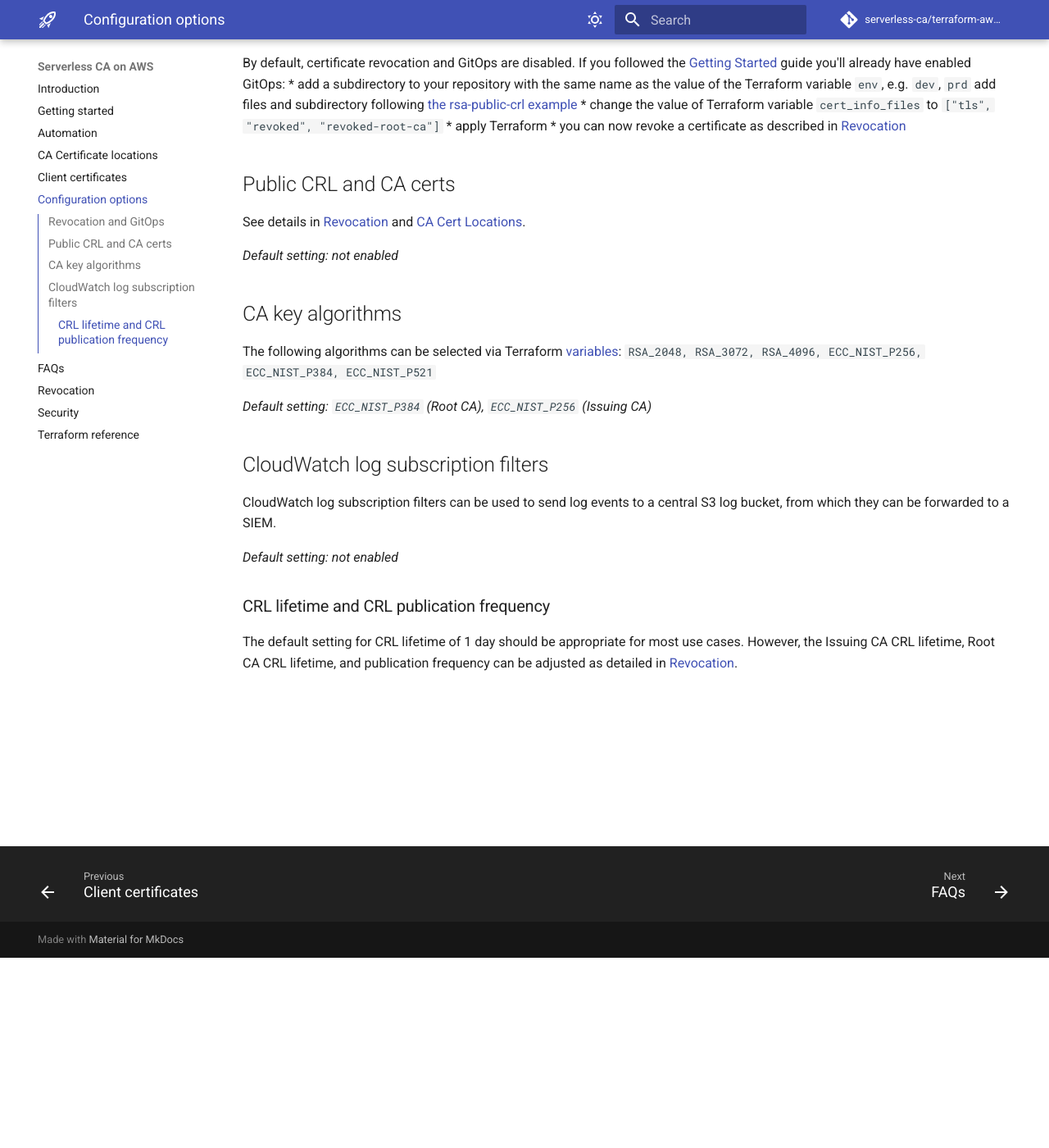
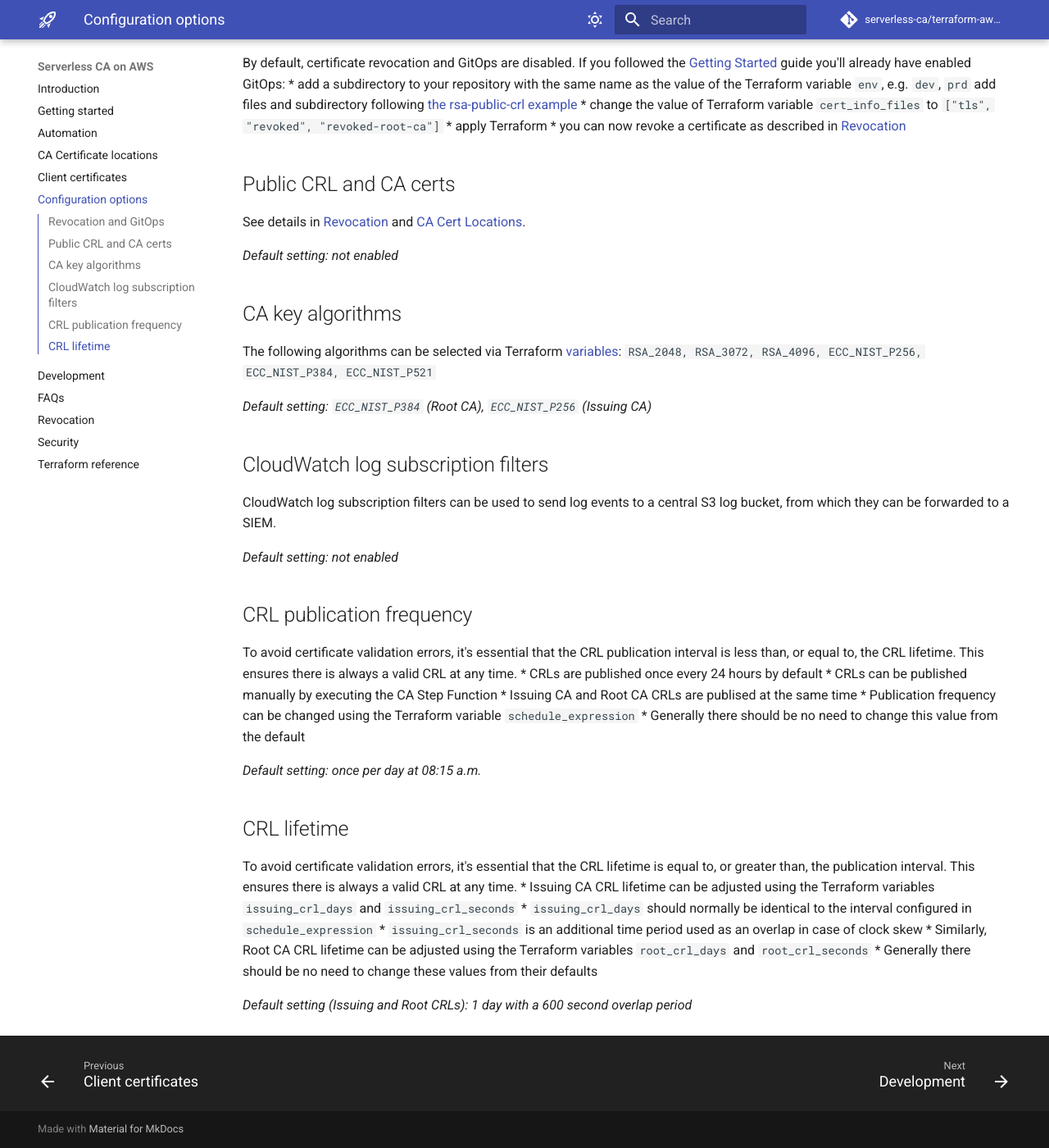
Before and after one commit to serverless-ca/terraform-aws-ca, an MkDocs documentation site: the page built from docs/options.md, in a window 1280 px wide and 1400 px high, scrolled down 232 px. Shown: the whole window at 82% size. Built offline with MkDocs 1.6.1 and Material for MkDocs 9.7.7, drawn with Linux system fonts in a browser that asks for light colours; comment, search, counter and statistics services are not loaded.

Commit message:
Development information (#68)

```diff
--- a/docs/options.md
+++ b/docs/options.md
@@ -30,5 +30,22 @@ CloudWatch log subscription filters can be used to send log events to a central
 
 *Default setting: not enabled*
 
-### CRL lifetime and CRL publication frequency
-The default setting for CRL lifetime of 1 day should be appropriate for most use cases. However, the Issuing CA CRL lifetime, Root CA CRL lifetime, and publication frequency can be adjusted as detailed in [Revocation](revocation.md#crl-lifetime).
+## CRL publication frequency
+To avoid certificate validation errors, it's essential that the CRL publication interval is less than, or equal to, the CRL lifetime. This ensures there is always a valid CRL at any time.
+* CRLs are published once every 24 hours by default
+* CRLs can be published manually by executing the CA Step Function
+* Issuing CA and Root CA CRLs are publised at the same time
+* Publication frequency can be changed using the Terraform variable `schedule_expression`
+* Generally there should be no need to change this value from the default
+
+*Default setting: once per day at 08:15 a.m.*
+
+## CRL lifetime
+To avoid certificate validation errors, it's essential that the CRL lifetime is equal to, or greater than, the publication interval. This ensures there is always a valid CRL at any time.
+* Issuing CA CRL lifetime can be adjusted using the Terraform variables `issuing_crl_days` and `issuing_crl_seconds`
+* `issuing_crl_days` should normally be identical to the interval configured in `schedule_expression`
+* `issuing_crl_seconds` is an additional time period used as an overlap in case of clock skew
+* Similarly, Root CA CRL lifetime can be adjusted using the Terraform variables `root_crl_days` and `root_crl_seconds`
+ * Generally there should be no need to change these values from their defaults
+
+ *Default setting (Issuing and Root CRLs): 1 day with a 600 second overlap period*
--- a/mkdocs.yml
+++ b/mkdocs.yml
@@ -44,6 +44,7 @@ nav:
   - CA Certificate locations: locations.md
   - Client certificates: client-certificates.md
   - Configuration options: options.md
+  - Development: development.md
   - FAQs: faq.md
   - Revocation: revocation.md
   - Security: security.md
```
Also changed, not shown: docs/development.md (added, +35 -0 lines), docs/revocation.md (+2 -12 lines), docs/images/docs-development.png (added).
